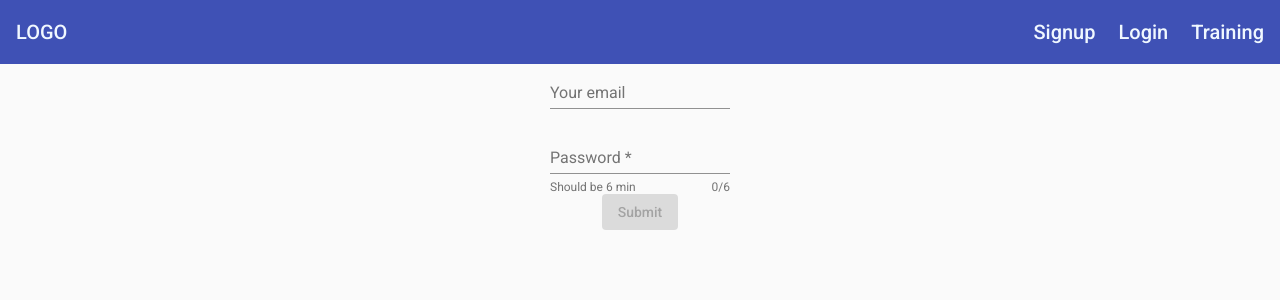
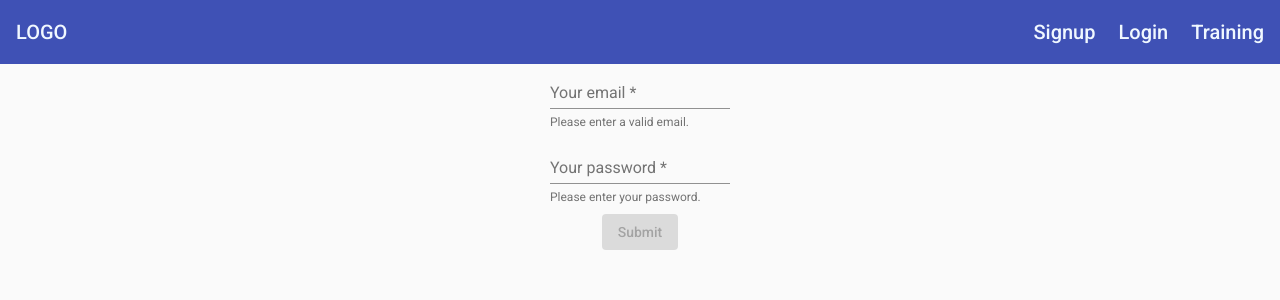
Before and after one commit to nykorovych/trainingApp, an Angular app: page /login in a window 1280 px wide. Shown: the top 300 px of the page. Built offline with nearby package versions, Linux system fonts and the light colour scheme.

Commit message:
sdfweifnweifnwfwnejkf

```diff
--- a/src/app/app.module.ts
+++ b/src/app/app.module.ts
@@ -14,7 +14,7 @@
 import { PastTrainingComponent } from './training/past-training/past-training.component';
 import { WelcomeComponent } from './welcome/welcome.component';
 import { AppRoutingModule } from './app-routing.module';
-import { FormsModule } from '@angular/forms';
+import { FormsModule, ReactiveFormsModule } from '@angular/forms';
 import { HeaderComponent } from './navigation/header/header.component';
 import { SidenavListComponent } from './navigation/sidenav-list/sidenav-list.component';
 import { StopTrainingComponent } from './training/stop-training/stop-training.component';
@@ -39,7 +39,8 @@
     MaterialModule,
     AppRoutingModule,
     FlexLayoutModule,
-    FormsModule
+    FormsModule,
+    ReactiveFormsModule
   ],
   providers: [],
   bootstrap: [AppComponent],
--- a/src/app/auth/login/login.component.html
+++ b/src/app/auth/login/login.component.html
@@ -1,34 +1,28 @@
+<section>
   <form
     fxLayout="column"
     fxLayoutAlign="center center"
-  #f="ngForm"
-  (ngSubmit)="onSubmit(f)"
->
+    fxLayoutGap="10px"
+    [formGroup]="loginForm"
+    (ngSubmit)="onSubmit()">
     <mat-form-field>
-    <!-- <mat-label>Favorite food</mat-label> -->
-    <input type="text" matInput placeholder="Your email" ngModel name="name" />
+      <input
+        type="email"
+        matInput
+        placeholder="Your email"
+        formControlName="email">
+      <mat-hint>Please enter a valid email.</mat-hint>
+      <mat-error>Invalid or missing email.</mat-error>
     </mat-form-field>
-
-  <mat-form-field hintLabel="Should be 6  min">
-    <!-- <mat-label>Leave a comment</mat-label> -->
+    <mat-form-field>
       <input
         type="password"
         matInput
-      placeholder="Password"
-      ngModel
-      name="password"
-      #pwInput
-      required
-    />
-    <mat-hint align="end"> {{ pwInput.value?.length }}/6</mat-hint>
-    <mat-error>oh no no no </mat-error>
+        placeholder="Your password"
+        formControlName="password">
+      <mat-hint>Please enter your password.</mat-hint>
+      <mat-error>Missing password.</mat-error>
     </mat-form-field>
-  <button
-    type="submit"
-    mat-raised-button
-    color="primary"
-    [disabled]="f.invalid"
-  >
-    Submit
-  </button>
+    <button type="submit" mat-raised-button color="primary" [disabled]="loginForm.invalid">Submit</button>
   </form>
+</section>
--- a/src/app/auth/login/login.component.ts
+++ b/src/app/auth/login/login.component.ts
@@ -1,6 +1,6 @@
 import { Component, OnInit } from '@angular/core';
 import { AuthService } from '../auth.service';
-import { NgForm } from '@angular/forms';
+import { NgForm, FormGroup, FormControl, Validators } from '@angular/forms';
 
 @Component({
   selector: 'app-login',
@@ -8,13 +8,19 @@
   styleUrls: ['./login.component.css']
 })
 export class LoginComponent implements OnInit {
-
+  loginForm: FormGroup;
 
   constructor() { }
 
   ngOnInit(): void {
+    this.loginForm = new FormGroup({
+      email: new FormControl('', {
+        validators: [Validators.required, Validators.email]
+      }),
+      password: new FormControl('', { validators: [Validators.required] })
+    });
   }
-  onSubmit(form:NgForm){
+  onSubmit(){
     // this.authService.login()
   }
 
```
Lines whose indentation alone changed are shown as unchanged.
